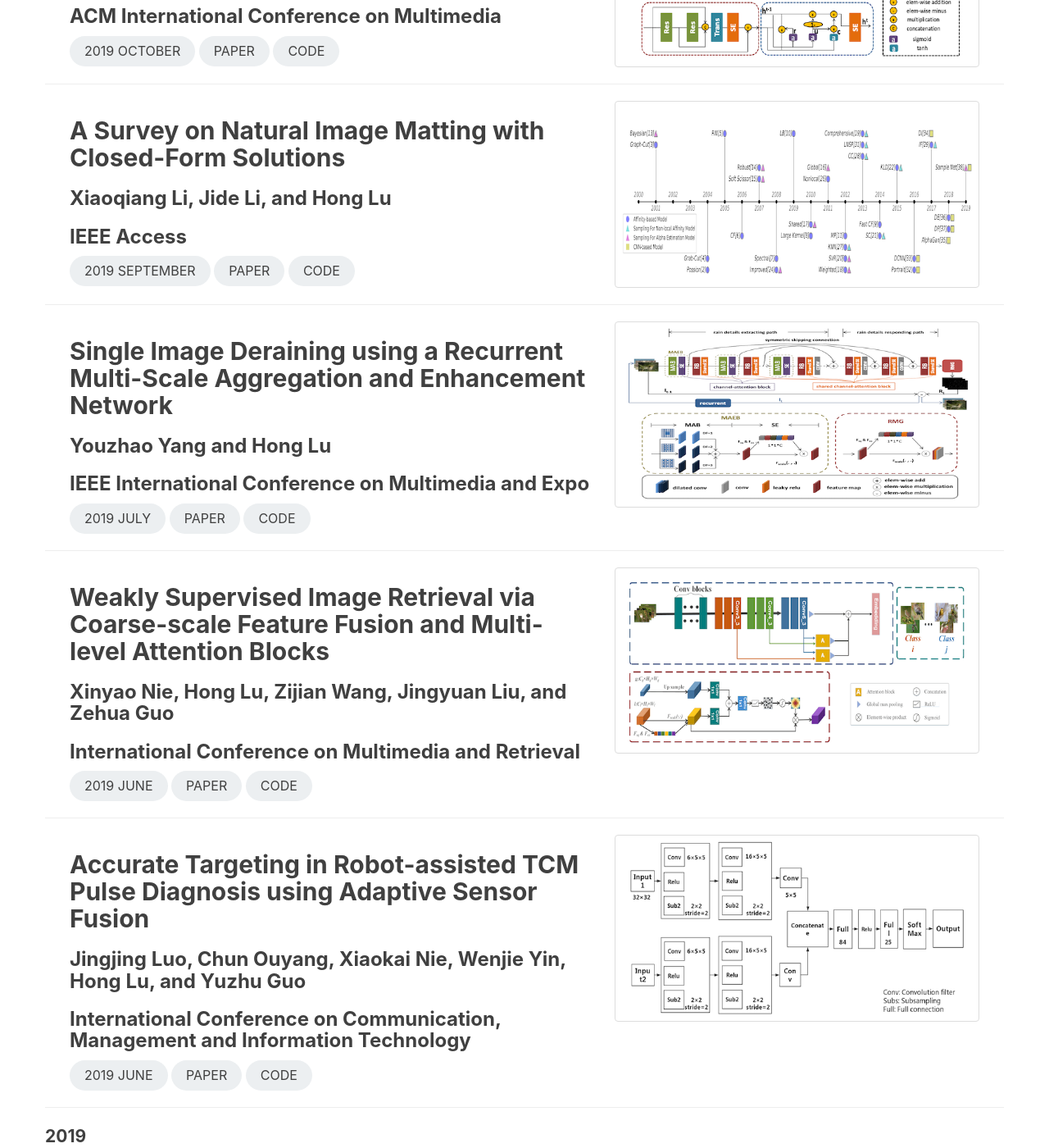
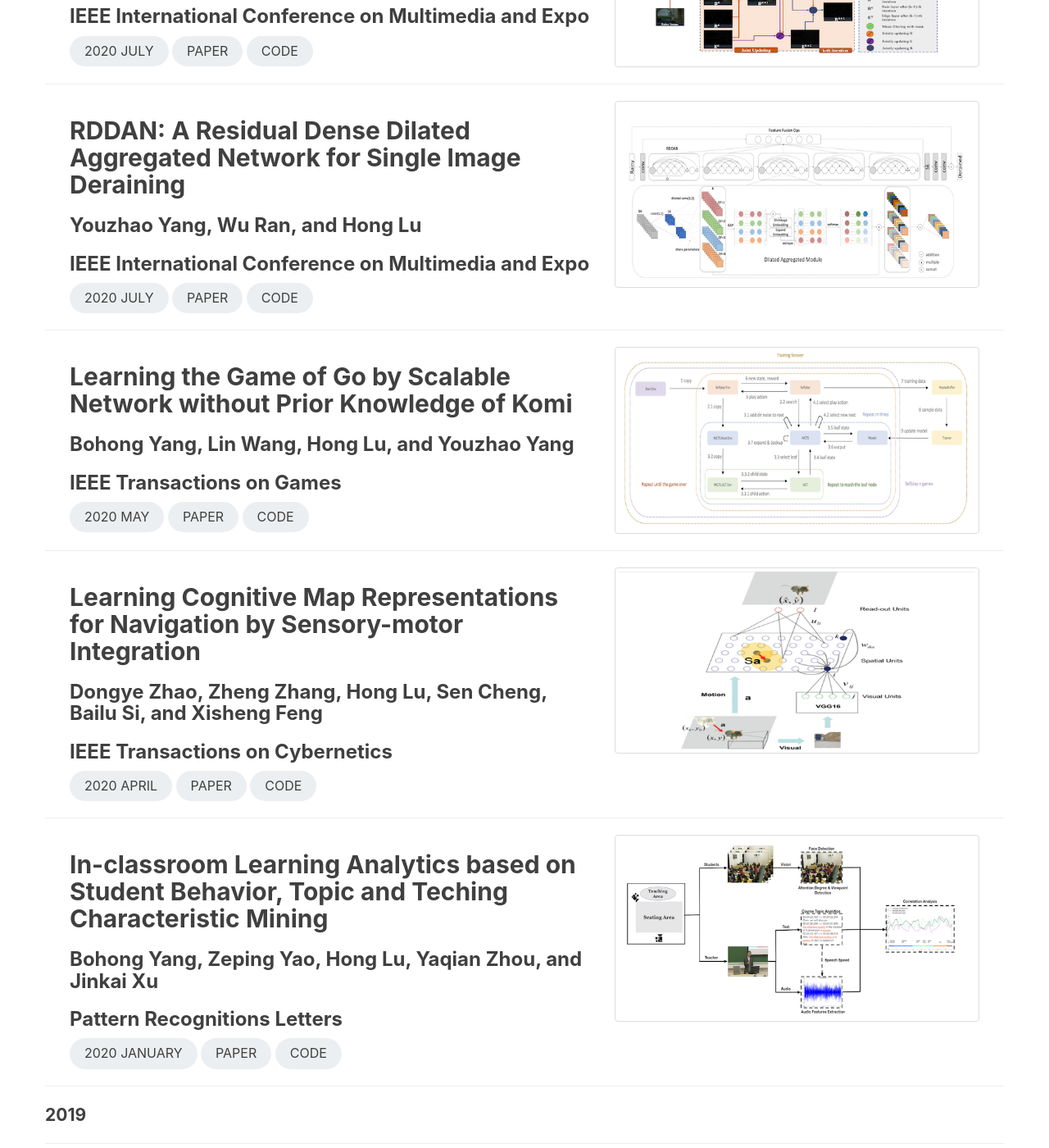
Before and after one commit to lunatics123/lunatics123.github.io, a Jekyll site: the page built from publications.html, in a window 1280 px wide and 1400 px high, scrolled down 1027 px. Shown: the whole window at 82% size. Built offline with Jekyll 4.4.1, drawn with Linux system fonts in a browser that asks for light colours; comment, search, counter and statistics services are not loaded; some of the changed text lies outside the part shown.

Commit message:
add papers of 2020

```diff
--- a/publications.html
+++ b/publications.html
@@ -33,16 +33,16 @@ permalink: /publications.html
 <section>
     <div class="container">
         <div class="col-lg-7">
-            <h2>Single Image Deraining via Recurrent Hierarchy Enhancement Network</h2>
-            <h3>Youzhao Yang and Hong Lu</h3>
-            <h3>ACM International Conference on Multimedia</h3>
-            <div class="post-tag round-xl">2019 October</div>
+            <h2>Single Image Rain Removal Boosting via Directional Gradient</h2>
+            <h3>Wu Ran, Youzhao Yang, and Hong Lu</h3>
+            <h3>IEEE International Conference on Multimedia and Expo</h3>
+            <div class="post-tag round-xl">2020 July</div>
             <a class="post-tag round-xl"
-               href="https://dl.acm.org/doi/abs/10.1145/3343031.3351149">Paper</a>
-            <a class="post-tag round-xl" href="https://github.com/nnUyi/ReHEN">Code</a>
+               href="https://ieeexplore.ieee.org/abstract/document/9102800">Paper</a>
+            <a class="post-tag round-xl" href="https://github.com/Schizophreni/Set-vanish-to-the-rain">Code</a>
         </div>
         <div class="col-lg-5">
-            <img class="img-thumbnail" src="/img/papers/yang2019single.png">
+            <img class="img-thumbnail" src="/img/papers/ran2020single.png">
         </div>
     </div>
 </section>
@@ -51,16 +51,16 @@ permalink: /publications.html
 <section>
     <div class="container">
         <div class="col-lg-7">
-            <h2>A Survey on Natural Image Matting with Closed-Form Solutions</h2>
-            <h3>Xiaoqiang Li, Jide Li, and Hong Lu</h3>
-            <h3>IEEE Access</h3>
-            <div class="post-tag round-xl">2019 September</div>
+            <h2>RDDAN: A Residual Dense Dilated Aggregated Network for Single Image Deraining</h2>
+            <h3>Youzhao Yang, Wu Ran, and Hong Lu</h3>
+            <h3>IEEE International Conference on Multimedia and Expo</h3>
+            <div class="post-tag round-xl">2020 July</div>
             <a class="post-tag round-xl"
-               href="https://ieeexplore.ieee.org/abstract/document/8839770">Paper</a>
-            <a class="post-tag round-xl">Code</a>
+               href="https://ieeexplore.ieee.org/abstract/document/9102945">Paper</a>
+            <a class="post-tag round-xl" href="https://github.com/nnUyi/RDDAN">Code</a>
         </div>
         <div class="col-lg-5">
-            <img class="img-thumbnail" src="/img/papers/li2019survey.png">
+            <img class="img-thumbnail" src="/img/papers/yang2020rddan.png">
         </div>
     </div>
 </section>
@@ -69,16 +69,16 @@ permalink: /publications.html
 <section>
     <div class="container">
         <div class="col-lg-7">
-            <h2>Single Image Deraining using a Recurrent Multi-Scale Aggregation and Enhancement Network</h2>
-            <h3>Youzhao Yang and Hong Lu</h3>
-            <h3>IEEE International Conference on Multimedia and Expo</h3>
-            <div class="post-tag round-xl">2019 July</div>
+            <h2>Learning the Game of Go by Scalable Network without Prior Knowledge of Komi</h2>
+            <h3>Bohong Yang, Lin Wang, Hong Lu, and Youzhao Yang</h3>
+            <h3>IEEE Transactions on Games</h3>
+            <div class="post-tag round-xl">2020 May</div>
             <a class="post-tag round-xl"
-               href="https://ieeexplore.ieee.org/abstract/document/8784948">Paper</a>
-            <a class="post-tag round-xl" href="https://github.com/nnUyi/ReMAEN">Code</a>
+               href="https://ieeexplore.ieee.org/abstract/document/9089267">Paper</a>
+            <a class="post-tag round-xl">Code</a>
         </div>
         <div class="col-lg-5">
-            <img class="img-thumbnail" src="/img/papers/yang2019singleb.png">
+            <img class="img-thumbnail" src="/img/papers/yang2020learning.png">
         </div>
     </div>
 </section>
@@ -87,16 +87,16 @@ permalink: /publications.html
 <section>
     <div class="container">
         <div class="col-lg-7">
-            <h2>Weakly Supervised Image Retrieval via Coarse-scale Feature Fusion and Multi-level Attention Blocks</h2>
-            <h3>Xinyao Nie, Hong Lu, Zijian Wang, Jingyuan Liu, and Zehua Guo</h3>
-            <h3>International Conference on Multimedia and Retrieval</h3>
-            <div class="post-tag round-xl">2019 June</div>
+            <h2>Learning Cognitive Map Representations for Navigation by Sensory-motor Integration</h2>
+            <h3>Dongye Zhao, Zheng Zhang, Hong Lu, Sen Cheng, Bailu Si, and Xisheng Feng</h3>
+            <h3>IEEE Transactions on Cybernetics</h3>
+            <div class="post-tag round-xl">2020 April</div>
             <a class="post-tag round-xl"
-               href="https://dl.acm.org/doi/abs/10.1145/3323873.3325017">Paper</a>
-            <a class="post-tag round-xl" href="https://github.com/SHIsue/ABIR">Code</a>
+               href="https://ieeexplore.ieee.org/abstract/document/9056553">Paper</a>
+            <a class="post-tag round-xl">Code</a>
         </div>
         <div class="col-lg-5">
-            <img class="img-thumbnail" src="/img/papers/nie2019weakly.png">
+            <img class="img-thumbnail" src="/img/papers/zhao2020learning.png">
         </div>
     </div>
 </section>
@@ -105,16 +105,16 @@ permalink: /publications.html
 <section>
     <div class="container">
         <div class="col-lg-7">
-            <h2>Accurate Targeting in Robot-assisted TCM Pulse Diagnosis using Adaptive Sensor Fusion</h2>
-            <h3>Jingjing Luo, Chun Ouyang, Xiaokai Nie, Wenjie Yin, Hong Lu, and Yuzhu Guo</h3>
-            <h3>International Conference on Communication, Management and Information Technology</h3>
-            <div class="post-tag round-xl">2019 June</div>
+            <h2>In-classroom Learning Analytics based on Student Behavior, Topic and Teching Characteristic Mining</h2>
+            <h3>Bohong Yang, Zeping Yao, Hong Lu, Yaqian Zhou, and Jinkai Xu</h3>
+            <h3>Pattern Recognitions Letters</h3>
+            <div class="post-tag round-xl">2020 January</div>
             <a class="post-tag round-xl"
-               href="http://pen.ius.edu.ba/index.php/pen/article/view/334">Paper</a>
+               href="https://www.sciencedirect.com/science/article/pii/S0167865519303435">Paper</a>
             <a class="post-tag round-xl">Code</a>
         </div>
         <div class="col-lg-5">
-            <img class="img-thumbnail" src="/img/papers/luo2019accurate.png">
+            <img class="img-thumbnail" src="/img/papers/yang2020classroom.png">
         </div>
     </div>
 </section>
```
Also changed, not shown: img/papers/ran2020single.png (added), img/papers/yang2020classroom.png (added), img/papers/yang2020learning.png (added), img/papers/yang2020rddan.png (added), img/papers/zhao2020learning.png (added).
